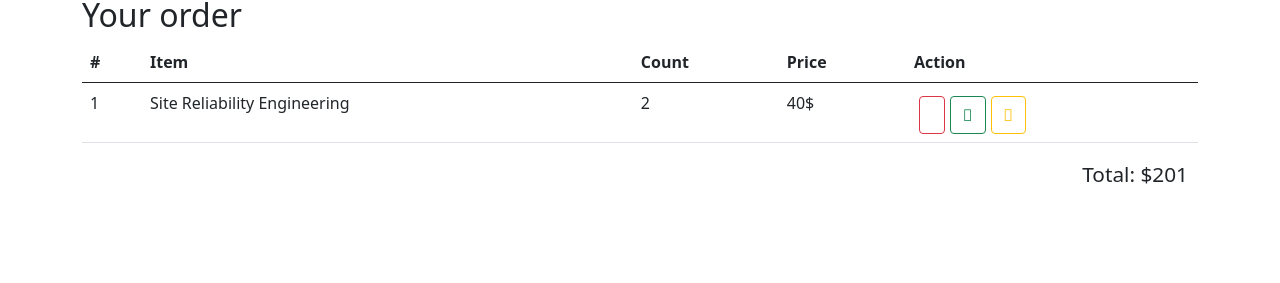
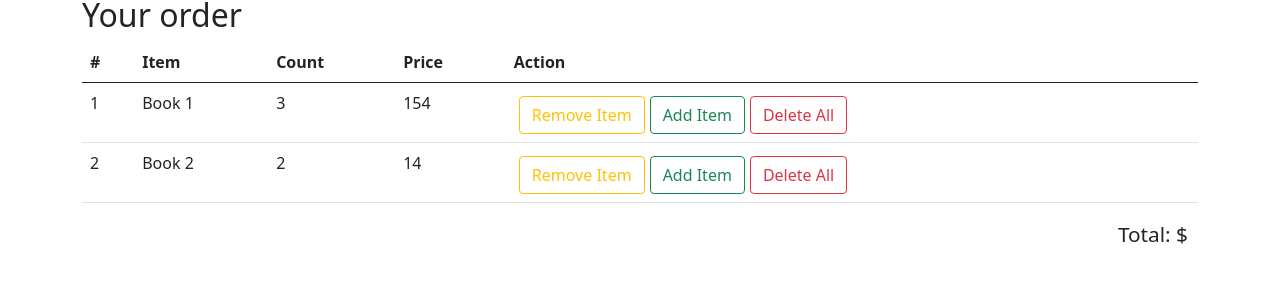
Before and after one commit to YMagrelo/ReStore, a React (Create React App) app: page / in a window 1280 px wide. Shown: the part 405-688 px from the top of the page. Built offline with nearby package versions, Linux system fonts and the light colour scheme.

Commit message:
connect ShoppingCartTable to redux

```diff
--- a/src/components/shopping-cart-table/shopping-cart-table.js
+++ b/src/components/shopping-cart-table/shopping-cart-table.js
@@ -1,6 +1,45 @@
+import { connect } from 'react-redux';
 import './shopping-cart-table.css';
 
-const ShoppingCartTable = () => {
+const ShoppingCartTable = ({
+  items,
+  total,
+  onIncrease,
+  onDecrease,
+  onDelete,
+}) => {
+  const renderRow = (item, index) => {
+    const { id, name, count, total } = item;
+    return (
+      <tr key={id}>
+        <td>{index + 1}</td>
+        <td>{name}</td>
+        <td>{count}</td>
+        <td>{total}</td>
+        <td>
+          <button
+            className="btn btn-outline-warning"
+            onClick={() => onDecrease(id)}
+          >
+            Remove Item
+          </button>
+          <button
+            className="btn btn-outline-success"
+            onClick={() => onIncrease(id)}
+          >
+            Add Item
+          </button>
+
+          <button
+            className="btn btn-outline-danger"
+            onClick={() => onDelete(id)}
+          >
+            Delete All
+          </button>
+        </td>
+      </tr>
+    );
+  };
   return (
     <div className="shopping-cart-table">
       <h2>Your order</h2>
@@ -15,30 +54,33 @@
           </tr>
         </thead>
 
-        <tbody>
-          <tr>
-            <td>1</td>
-            <td>Site Reliability Engineering</td>
-            <td>2</td>
-            <td>40$</td>
-            <td>
-              <button className="btn btn-outline-danger">
-                <i className="fa fa-trash-o" />
-              </button>
-              <button className="btn btn-outline-success">
-                <i className="fa fa-plus-circle" />
-              </button>
-              <button className="btn btn-outline-warning">
-                <i className="fa fa-minus-circle" />
-              </button>
-            </td>
-          </tr>
-        </tbody>
+        <tbody>{items.map(renderRow)}</tbody>
       </table>
 
-      <div className="total">Total: $201</div>
+      <div className="total">Total: ${total}</div>
     </div>
   );
 };
 
-export default ShoppingCartTable;
+const mapStateToProps = ({ cartItems, orderTotal }) => {
+  return {
+    items: cartItems,
+    total: orderTotal,
+  };
+};
+
+const mapDispatchToProps = () => {
+  return {
+    onIncrease: (id) => {
+      console.log(`Increase ${id}`);
+    },
+    onDecrease: (id) => {
+      console.log(`Decrease ${id}`);
+    },
+    onDelete: (id) => {
+      console.log(`Delete ${id}`);
+    },
+  };
+};
+
+export default connect(mapStateToProps, mapDispatchToProps)(ShoppingCartTable);
--- a/src/reducers/index.js
+++ b/src/reducers/index.js
@@ -2,12 +2,28 @@
   books: [],
   loading: true,
   error: null,
+  cartItems: [
+    {
+      id: 1,
+      name: 'Book 1',
+      count: 3,
+      total: 154,
+    },
+    {
+      id: 2,
+      name: 'Book 2',
+      count: 2,
+      total: 14,
+    },
+  ],
+  orderTotal: null,
 };
 
 const reducer = (state = initialState, action) => {
   switch (action.type) {
     case 'FETCH_BOOKS_REQUEST':
       return {
+        ...state,
         books: [],
         loading: true,
         error: null,
@@ -15,6 +31,7 @@
 
     case 'FETCH_BOOKS_SUCCESS':
       return {
+        ...state,
         books: action.payload,
         loading: false,
         error: null,
@@ -22,6 +39,7 @@
 
     case 'FETCH_BOOKS_FAILURE':
       return {
+        ...state,
         books: [],
         loading: false,
         error: action.payload,
```
